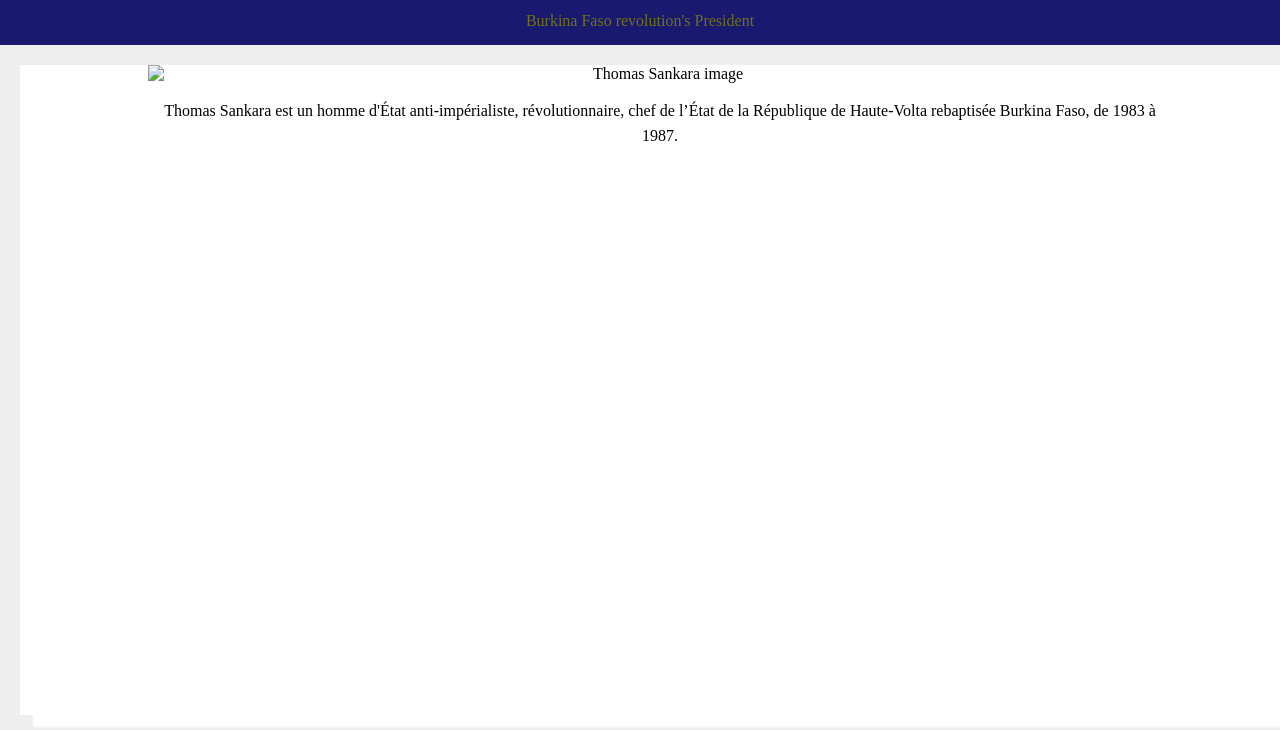
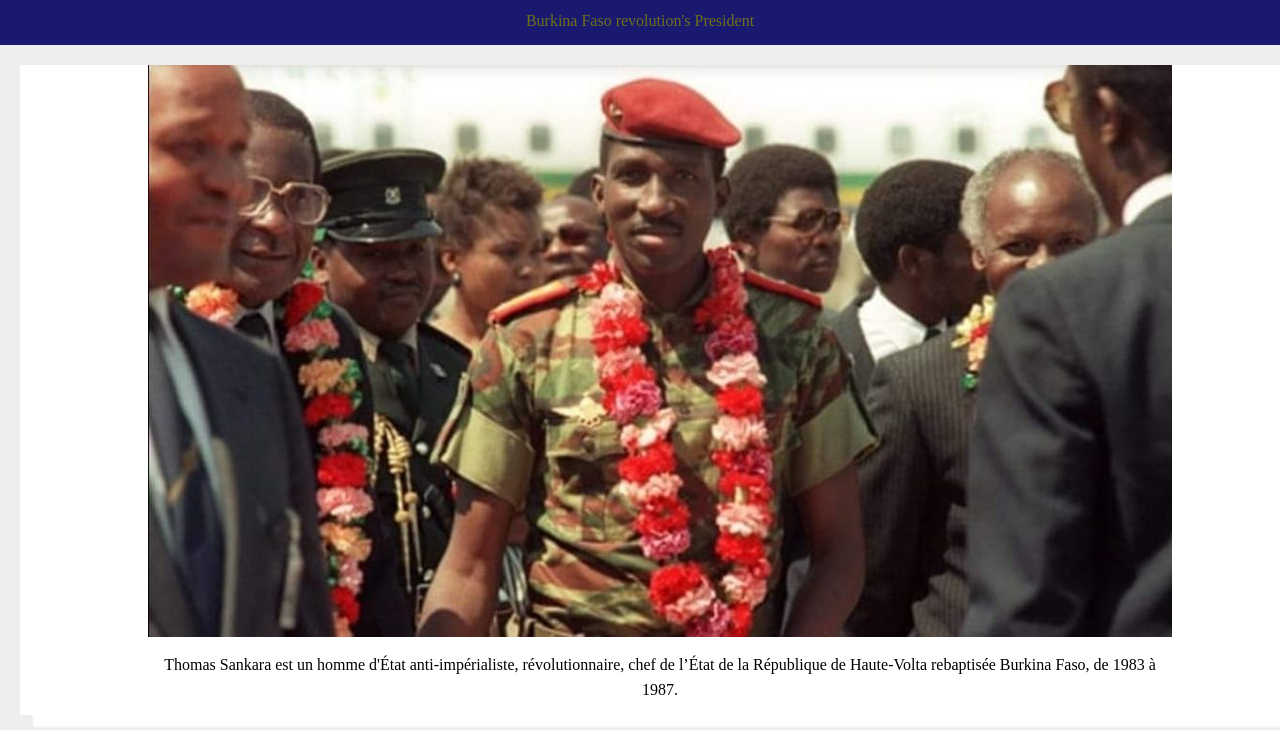
Before and after one commit to salam-pro/tribute-page, a plain HTML site: page index.html in a window 1280 px wide. Shown: the part 70-800 px from the top of the page. Drawn offline with Linux system fonts and the light colour scheme.

Commit message:
Update index.html

```diff
--- a/index.html
+++ b/index.html
@@ -85,7 +85,7 @@
         <!-- #191970
         complimentaire #707019 -->
         <div id="img-div">
-            <img id="image" src="images/thomasankara.jpg" alt="Thomas Sankara image">
+            <img id="image" src="./thomasankara.jpg" alt="Thomas Sankara image">
             <p id="img-caption">Thomas Sankara est un homme d'État anti-impérialiste, révolutionnaire,
            chef de l’État de la République de Haute-Volta rebaptisée Burkina Faso, de 1983 à 1987.</p>
         </div>
```
